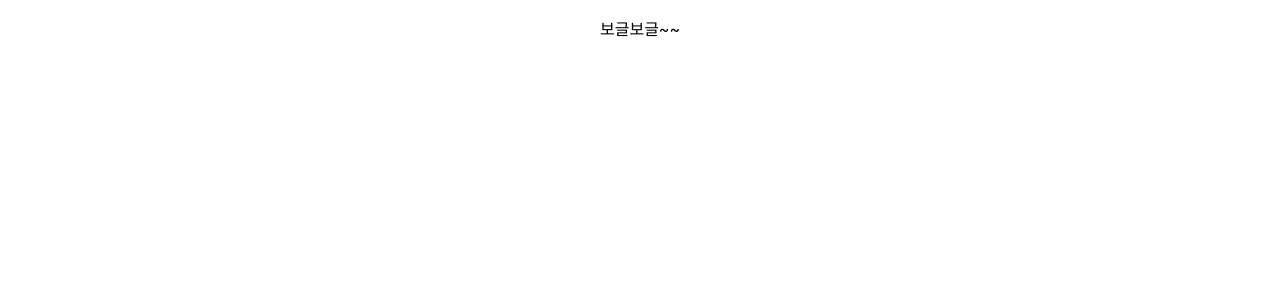
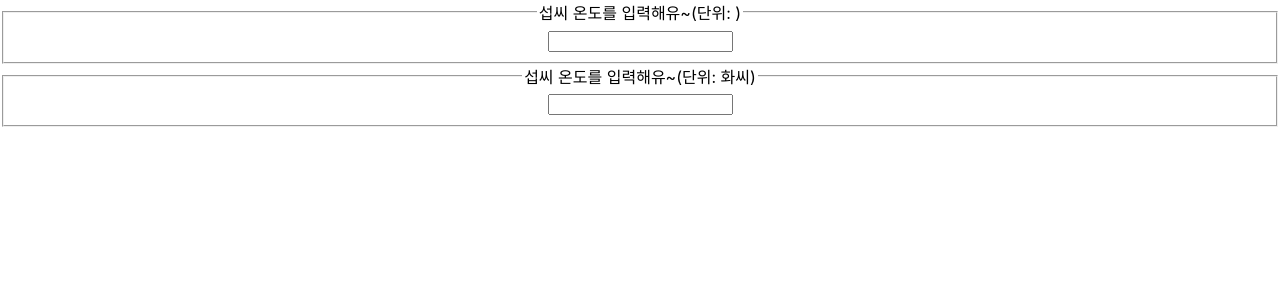
Before and after one commit to moonch030/react1-1, a React (Create React App) app in the folder my-app/: page / in a window 1280 px wide. Shown: the top 300 px of the page. Built offline with nearby package versions, Linux system fonts and the light colour scheme.

Commit message:
2024-06-05

```diff
--- a/my-app/src/App.js
+++ b/my-app/src/App.js
@@ -1,10 +1,10 @@
 import './App.css';
-import BoilingVerdict from './ch10/BoilingVerdict';
+import Calculator from './ch11/Calculator';
 
 function App() {
   return (
     <div className="App">
-      <BoilingVerdict celsius="100"/>
+      <Calculator/>
     </div>
   );
 }
--- /dev/null
+++ b/my-app/src/ch11/BoilingVerdict.jsx
@@ -0,0 +1,6 @@
+export default function BoilingVerdict(props){
+    if(props.celsius >= 100){
+        return <p>보글보글~~</p>
+    }
+    return <p>물이 안끓어유</p>
+}
--- /dev/null
+++ b/my-app/src/ch11/Calculator.jsx
@@ -0,0 +1,10 @@
+import TemperatureInput from "./TemperatureInput"
+
+export default function Calculator(){
+    return (
+        <>
+            <TemperatureInput scale='C'/>
+            <TemperatureInput scale='F'/>
+        </>
+    )
+}
--- /dev/null
+++ b/my-app/src/ch11/TemperatureInput.jsx
@@ -0,0 +1,32 @@
+import { useState } from "react"
+
+const scaleName = {
+    c: '섭씨',
+    F: '화씨'
+}
+export default function TemperatureInput(props){
+    const [temperature, setTemperature] = useState()
+    const handleChange  = (e) => {
+        setTemperature(e.target.value)
+    }
+
+    return(
+        <fieldset>
+            <legend>섭씨 온도를 입력해유~(단위: {scaleName[props.scale]})</legend>
+            <input value={temperature}
+            onChange={handleChange}/>
+        </fieldset>
+    )
+}
+
+function toCelsius(fahrenheit){
+    return(
+        (fahrenheit - 32) * 5/9
+    )
+}
+
+function tofahrenheit(Celsius){
+    return(
+        (Celsius * 5/9) + 32
+    )
+}
```
Also changed, not shown: 1 other file (tests, documents, lock files or other folders).
